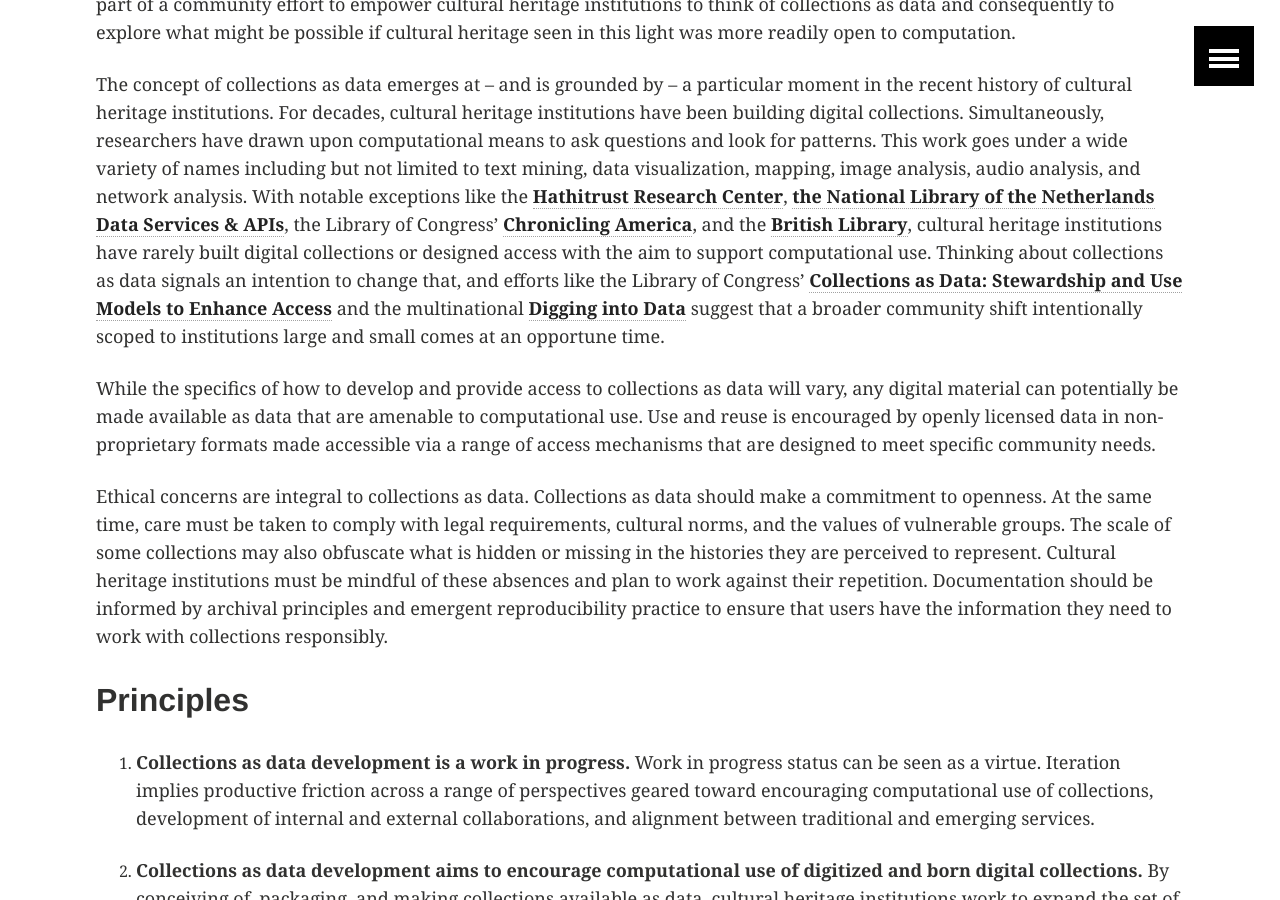
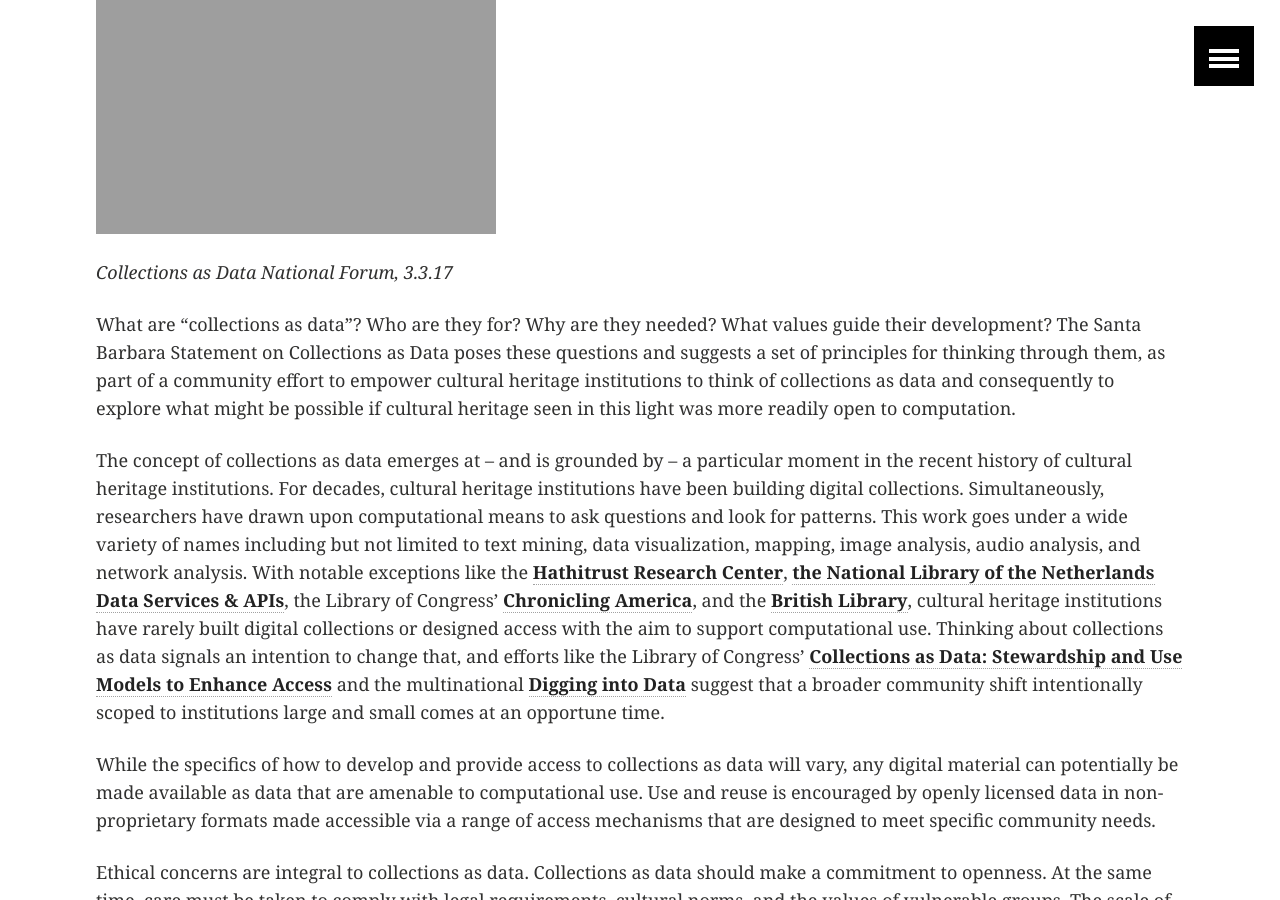
Before and after one commit to collectionsasdata/collectionsasdata.github.io, a Jekyll site: the page built from statement.markdown, in a window 1280 px wide and 900 px high, scrolled down 541 px. Built offline with Jekyll 4.4.1, drawn with Linux system fonts in a browser that asks for light colours; a script that is not in the unit is left out.

Commit message:
Update statement.markdown

```diff
--- a/statement.markdown
+++ b/statement.markdown
@@ -8,6 +8,10 @@
 *Comments on The Santa Barbara Statement are encouraged. Highlight any portion of the text to enter a comment. If you’d rather send comments and suggestions directly, please submit via [**this form**](https://docs.google.com/forms/d/e/1FAIpQLScomC9tex3RHMQRTwOLfxSRFq14i5nnov7Km149qvCUO7JDpA/viewform?usp=sf_link). Alternatively, comments and discussion are welcome on the [**Collections as Data Google Group**](https://groups.google.com/forum/#!forum/collectionsasdata). The first statement development period will run through summer 2017. The next version of the statement will be shared by September 2017.*
 
 ---
+![](http://collectionsasdata.github.io/affinity.gif)
+
+*Collections as Data National Forum, 3.3.17*
+
 What are “collections as data”? Who are they for? Why are they needed? What values guide their development? The Santa Barbara Statement on Collections as Data poses these questions and suggests a set of principles for thinking through them, as part of a community effort to empower cultural heritage institutions to think of collections as data and consequently to explore what might be possible if cultural heritage seen in this light was more readily open to computation.
 
 The concept of collections as data emerges at -- and is grounded by -- a particular moment in the recent history of cultural heritage institutions. For decades, cultural heritage institutions have been building digital collections. Simultaneously, researchers have drawn upon computational means to ask questions and look for patterns. This work goes under a wide variety of names including but not limited to text mining, data visualization, mapping, image analysis, audio analysis, and network analysis. With notable exceptions like the [**Hathitrust Research Center**](https://analytics.hathitrust.org/), [**the National Library of the Netherlands Data Services & APIs**](https://www.kb.nl/en/resources-research-guides/data-services-apis), the Library of Congress’ [**Chronicling America**](http://chroniclingamerica.loc.gov/about/api/), and the [**British Library**](http://www.bl.uk/subjects/digital-scholarship), cultural heritage institutions have rarely built digital collections or designed access with the aim to support computational use. Thinking about collections as data signals an intention to change that, and efforts like the Library of Congress’ [**Collections as Data: Stewardship and Use Models to Enhance Access**](http://digitalpreservation.gov/meetings/dcs16.html) and the multinational [**Digging into Data**](https://diggingintodata.org/) suggest that a broader community shift intentionally scoped to institutions large and small comes at an opportune time.
```
